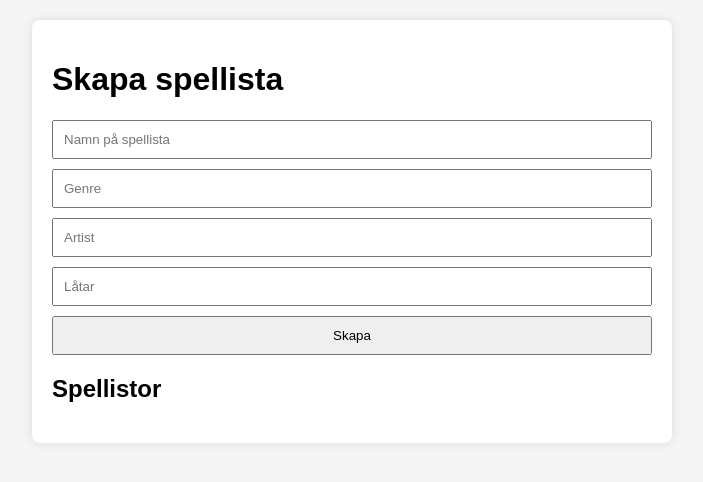
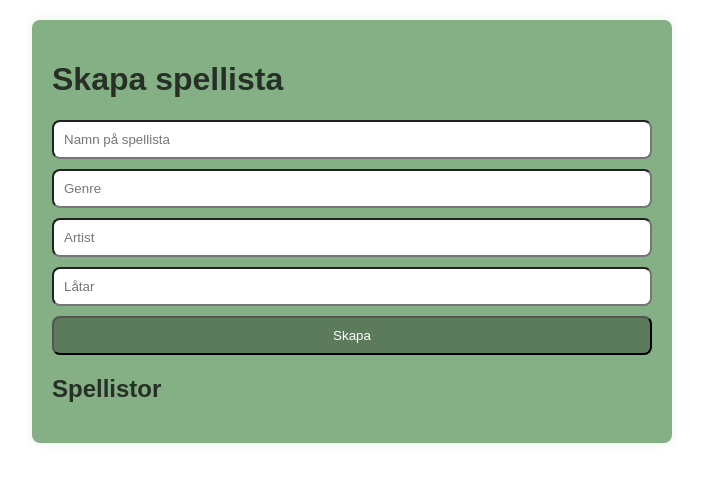
Before and after one commit to Krnsand/arbetsmetodik-musikapp, a plain HTML site: page index.html in a window 1280 px wide. Shown: the whole page, without its empty margins (288-991 px from the left). Drawn offline with Linux system fonts and the light colour scheme.

Commit message:
Add some more styling

```diff
--- a/index.html
+++ b/index.html
@@ -2,7 +2,7 @@
 <html lang="sv">
   <head>
     <meta charset="UTF-8" />
-    <title>Musikapp – Spellistor</title>
+    <title>Musikapp</title>
     <link rel="stylesheet" href="style.css" />
   </head>
   <body>
@@ -14,7 +14,7 @@
         <input type="text" id="genre" placeholder="Genre" required />
         <input type="text" id="artist" placeholder="Artist" required />
         <input type="text" id="låtar" placeholder="Låtar" required />
-        <button type="submit">Skapa</button>
+        <button type="submit" class="create-button">Skapa</button>
       </form>
 
       <h2>Spellistor</h2>
--- a/style.css
+++ b/style.css
@@ -1,17 +1,19 @@
 body {
   font-family: Arial, sans-serif;
-  background: #f4f4f4;
+  background: #ffffff;
   margin: 0;
   padding: 20px;
 }
 
 .container {
-  background: white;
+  background: rgb(133, 176, 133);
+  color: rgb(39, 48, 39);
+  text-shadow: #ffffff;
   padding: 20px;
   max-width: 600px;
   margin: auto;
   border-radius: 8px;
-  box-shadow: 0 0 10px rgba(0, 0, 0, 0.1);
+  box-shadow: 0 0 10px rgba(36, 108, 45, 0.1);
 }
 
 input,
@@ -19,6 +21,17 @@ button {
   display: block;
   margin: 10px 0;
   padding: 10px;
+  border-radius: 8px;
   width: 100%;
   box-sizing: border-box;
 }
+
+.create-button {
+  background-color: rgb(92, 122, 92);
+  color: white;
+}
+
+.create-button:hover {
+  background-color: rgb(173, 206, 173);
+  color: black;
+}
```
